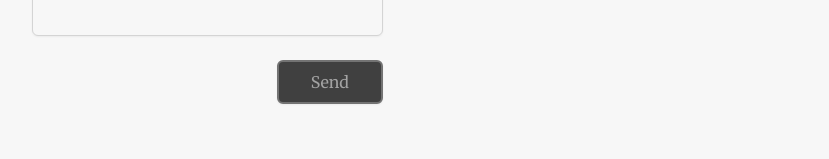
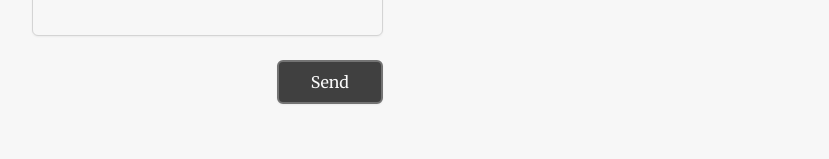
Before and after one commit to definite2/defneeroglu, a Next.js app: page /contact in a window 1280 px wide. Shown: the part 641-800 px from the top of the page, without its empty margins (225-1054 px from the left). Built offline with nearby package versions, Linux system fonts and the light colour scheme; what @tailwindcss/typography would draw is missing.

Commit message:
text color lighter for end button

```diff
--- a/src/components/Forms/ContactForm.js
+++ b/src/components/Forms/ContactForm.js
@@ -134,7 +134,7 @@ const ContactForm = () => {
             className="bg-gray-700 flex items-center justify-center font-medium border-2  border-gray-500  p-2 rounded-md shadow-sm"
             onClick={handleSubmit}
           >
-            <span className="px-6  text-gray-400">Send</span>
+            <span className="px-6  text-gray-50">Send</span>
           </motion.button>
           </div>
         </div>
```
